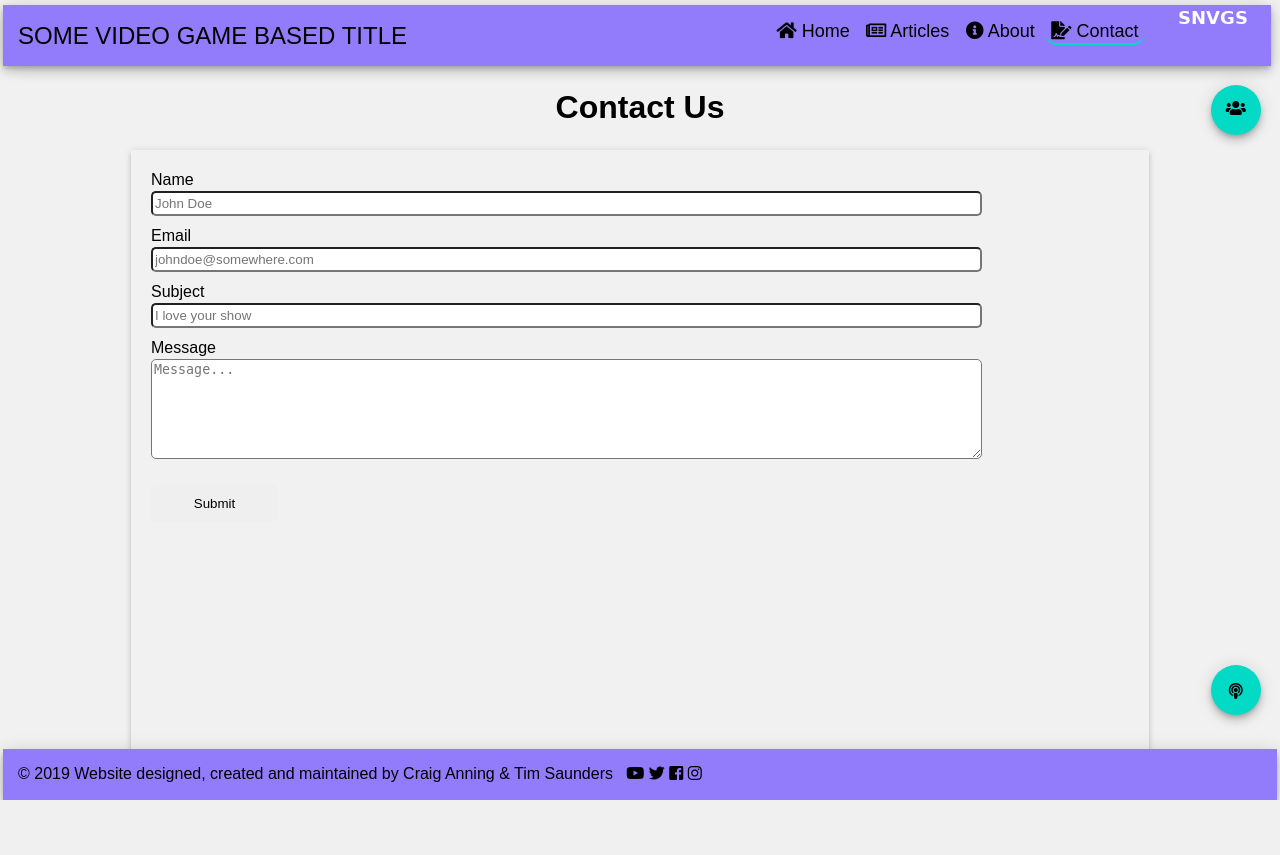
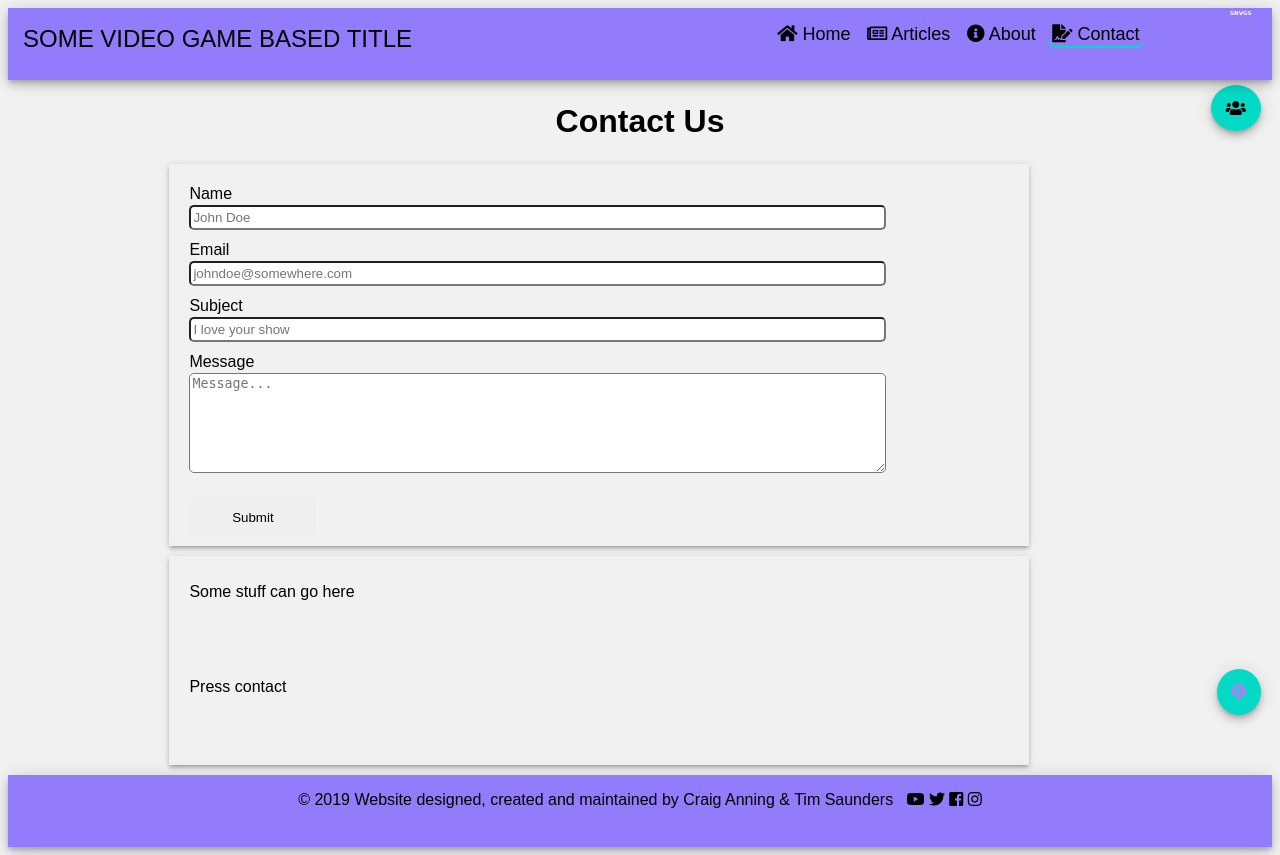
Before and after one commit to MetalHeadCraig/Website, a PHP site: page /contact.php in a window 1280 px wide. Before the commit the page ends 800 px from the top, so only its background shows below. Run offline with PHP 8.4, Linux system fonts and the light colour scheme; some libraries are stand-ins or nearby versions.

Commit message:
Add files via upload

```diff
--- a/css/contact.css
+++ b/css/contact.css
@@ -9,9 +9,12 @@
 **/
 
 .form, .contact {
+    margin: 10px;
     padding: 10px 20px;
-    min-height: 100%;
+    width: 85%;
+    min-height: 100px;
     position: relative;
+    left: 25px;
 }
 
 label {
--- a/css/main.css
+++ b/css/main.css
@@ -10,11 +10,6 @@ body {
   font-family: Arial, Helvetica, sans-serif;
   background-color: #f1f1f1;
   line-height: 1.3;
-  position: absolute;
-  overflow: hidden;
-  display: flex;
-  flex-direction: column;
-  height: 100%;
 }
 
 a {
@@ -22,28 +17,21 @@ a {
   color: inherit;
 }
 
-.headcont {
-  width: 100%;
-  height: 65px;
-  top: 0px;
-  left: 0px;
-  background-color: #f1f1f1;
-  position: fixed;
-  z-index: 750;
-}
-
 header, footer {
   background-color: #937cfb;
   padding: 15px 15px;
-  display: flex;
-  flex-wrap: wrap;
+  height: 72px;
 }
 
 header {
-  position: fixed;
-  width: 99.1%;
-  top: 5px;
-  left: 3px;
+  position: -webkit-sticky; /* Safari */
+  position: sticky;
+  top: 0;
+  z-index: 1;
+}
+
+.back {
+  background-color: #ffffff;
 }
 
 #name {
@@ -73,18 +61,6 @@ button:hover {
   background-color: #5f4fc7;
 }
 
-.content {
-  top: 66px;
-  bottom: 50px;
-  left: 3px;
-  right: 3px;
-  padding-left: 10%;
-  padding-right: 10%;
-  position: fixed;
-  overflow: auto;
-  flex-grow: 1;
-}
-
 .active {
   border-bottom: 2px solid #03dac5;
 }
@@ -95,10 +71,20 @@ button:hover {
   top: 2.5%;
 }
 
+img {
+  max-width: 9%;
+  max-height: 9%;
+}
+
 h1 {
   text-align: center;
 }
 
+.content {
+  width: 100%;
+  padding-left: 10%;
+  padding-right: 10%
+}
 
 /* Float articles and social feed side by side */
 .column {
@@ -137,7 +123,6 @@ h1 {
   flex-direction: column;
   right: 1.8%;
   top: 85px;
-  width: 48.5px;
 }
 
 #social-call {
@@ -147,10 +132,11 @@ h1 {
   right: 1.5%;
   top: 85px;
   position: fixed;
+  display: block;
   cursor: pointer;
 }
 
-.social a, .podcast a {
+.social a {
   font-size: 34px;
   padding: 3px;
   align-self: center;
@@ -160,31 +146,20 @@ h1 {
   color: #000000;
 }
 
-.podcast {
-  position: fixed;
-  display: flex;
-  flex-direction: column;
-  right: 1.8%;
-  bottom: 85px;
-}
-
 #podcast-call {
   border-radius: 50%;
   background-color: #03dac5;
-  padding: 18px;
+  padding: 15px;
   right: 1.5%;
   bottom: 85px;
   position: fixed;
+  display: block;
   cursor: pointer;
-  color: #000;
 }
 
-#social-call, #podcast-call {
-  width: 50px;
-  height: 50px;
-  z-index: 700;
+hr {
+  width: 90%;
 }
-
 
 .fa-youtube {
   color: #ff0000;
@@ -216,11 +191,9 @@ h1 {
 }
 
 footer {
-    z-index: 750;
-    position: fixed;
-    bottom: 0px;
-    left: 3px;
-    right: 3px;
+  position: relative;
+  display: block;
+
 }
 
 .footer {
@@ -228,9 +201,6 @@ footer {
   text-align: center;
 }
 
-.header, footer {
-  flex-grow: 3;
-}
 
 
 
--- a/includes/header.php
+++ b/includes/header.php
@@ -1,5 +1,4 @@
-		<container class="headcont">
-			<header class="shadow--6dp">
+<header class="shadow--6dp">
 				<span id="name">Some Video Game Based Title</span>
 					<container id="pages">
 					<button id="home" onclick="selectButton('#home')" <?php if ($page == "home") {?> class="active" <?php ;} ?>>
@@ -12,5 +11,4 @@
 						<a href="contact.php"><i class="fas fa-file-signature"></i> Contact</a></button>
 					</container>
 				<img src="images/placeholder-logo.png" id="logo">
-			</header>
-		</container>
+		</header>
--- a/includes/sidebar.php
+++ b/includes/sidebar.php
@@ -6,7 +6,7 @@
 		<a href="https://www.instagram.com/"><i class="fab fa-instagram"></i></a>
     </div></div>
 
-<i class="fas fa-podcast accent shadow--6dp" id="podcast-call"></i>
+	<i class="fas fa-podcast accent shadow--6dp" id="podcast-call"></i>
 	<div id="pmedia"><div class="podcast shadow--2dp">
 		<a href="#"><i class="fab fa-spotify"></i></a>
 		<a href="#"><i class="fab fa-soundcloud"></i></a>
--- a/scripts/script.js
+++ b/scripts/script.js
@@ -5,9 +5,10 @@ $(buttonId).addClass('active');
 
 
 var smedia = document.getElementById ('smedia');
+var social = document.getElementById ('social-call');
 var pmedia = document.getElementById ('pmedia');
-var social = document.getElementById ('social-call');
 var podcast = document.getElementById ('podcast-call');
+
 
 window.onclick = function(event) {
   if (event.target == social) {
```
Also changed, not shown: includes/footer.php (indentation only).
